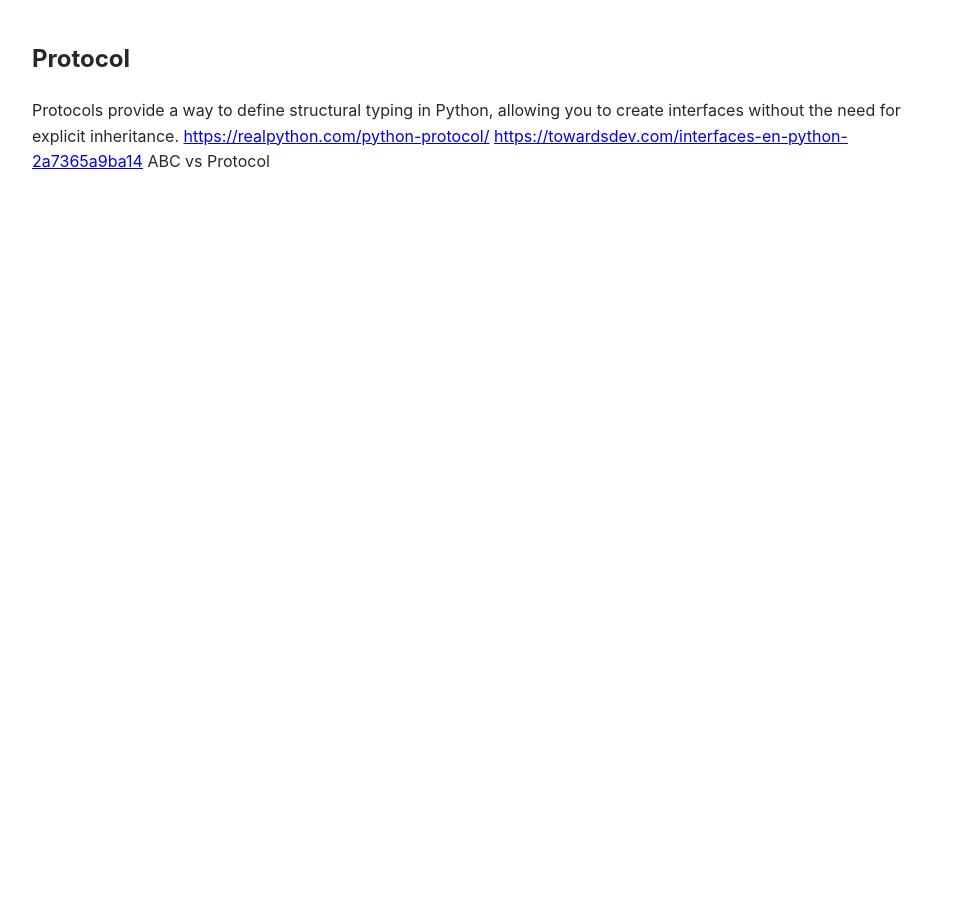
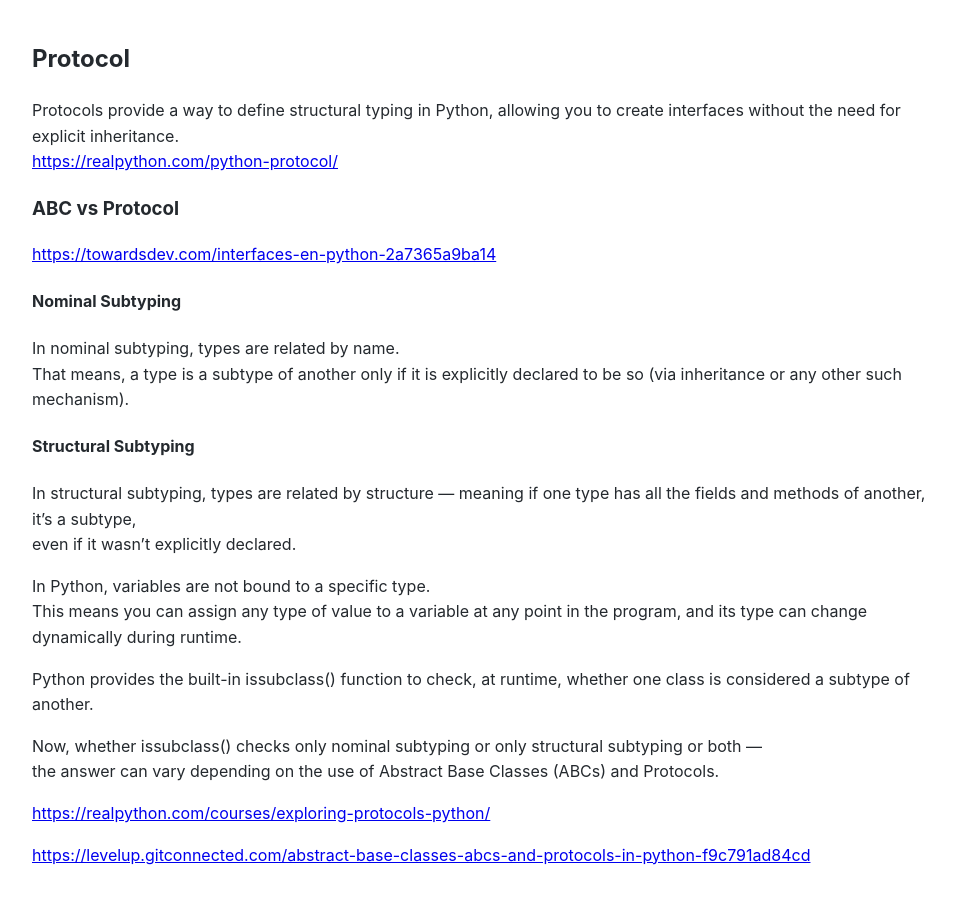
Before and after one commit to Michael-Lubinsky/michael-lubinsky.github.com, a Jekyll site: the page built from python/protocol.md, in a window 1280 px wide. Shown: the whole page, without its empty margins (158-1113 px from the left). Built offline with Jekyll 4.4.1, drawn with Linux system fonts in a browser that asks for light colours; our own code applies the rules of GitHub Pages for plain Markdown files.

Commit message:
Update protocol.md

```diff
--- a/python/protocol.md
+++ b/python/protocol.md
@@ -2,4 +2,26 @@
 Protocols provide a way to define structural typing in Python,
 allowing you to create interfaces without the need for explicit inheritance.
 <https://realpython.com/python-protocol/>
-<https://towardsdev.com/interfaces-en-python-2a7365a9ba14> ABC vs Protocol
+
+### ABC vs Protocol
+<https://towardsdev.com/interfaces-en-python-2a7365a9ba14>
+
+#### Nominal Subtyping
+In nominal subtyping, types are related by name.
+That means, a type is a subtype of another only if it is explicitly declared to be so (via inheritance or any other such mechanism).
+
+#### Structural Subtyping
+In structural subtyping, types are related by structure — meaning if one type has all the fields and methods of another, it’s a subtype,
+even if it wasn’t explicitly declared.
+
+In Python, variables are not bound to a specific type.
+This means you can assign any type of value to a variable at any point in the program, and its type can change dynamically during runtime.
+
+Python provides the built-in issubclass() function to check, at runtime, whether one class is considered a subtype of another.
+
+Now, whether issubclass() checks only nominal subtyping or only structural subtyping or both —
+the answer can vary depending on the use of Abstract Base Classes (ABCs) and Protocols.
+
+<https://realpython.com/courses/exploring-protocols-python/>
+
+<https://levelup.gitconnected.com/abstract-base-classes-abcs-and-protocols-in-python-f9c791ad84cd>
```
